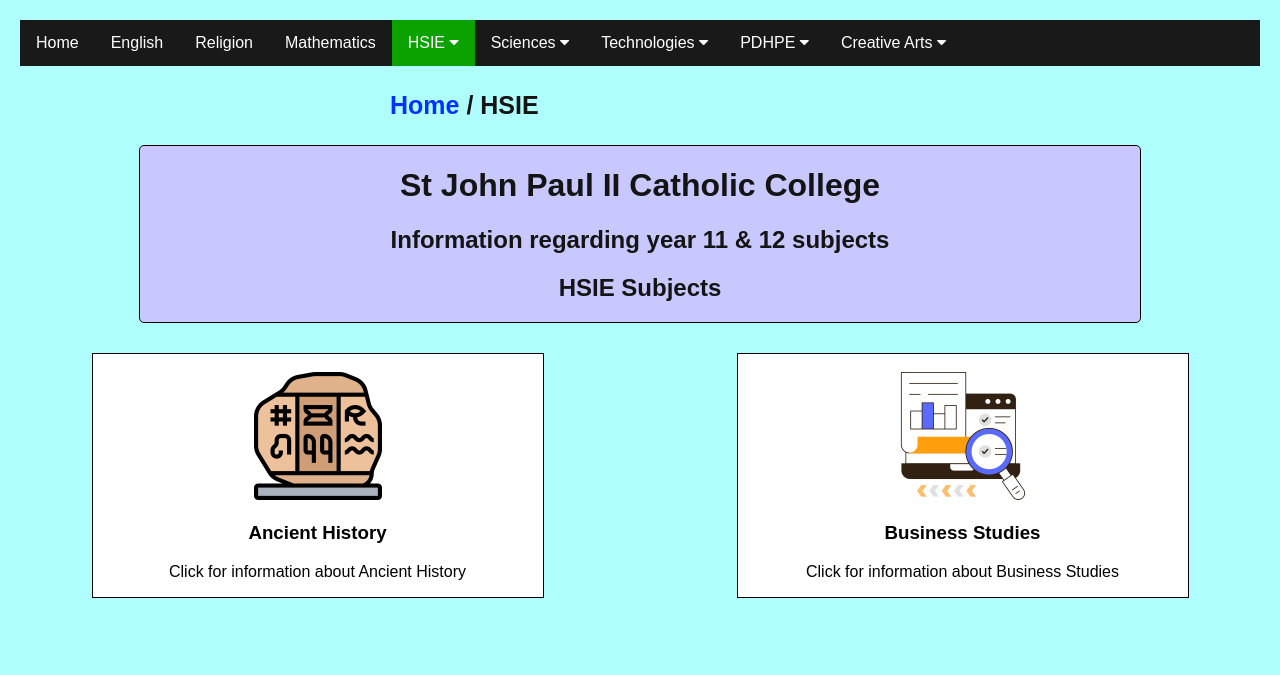
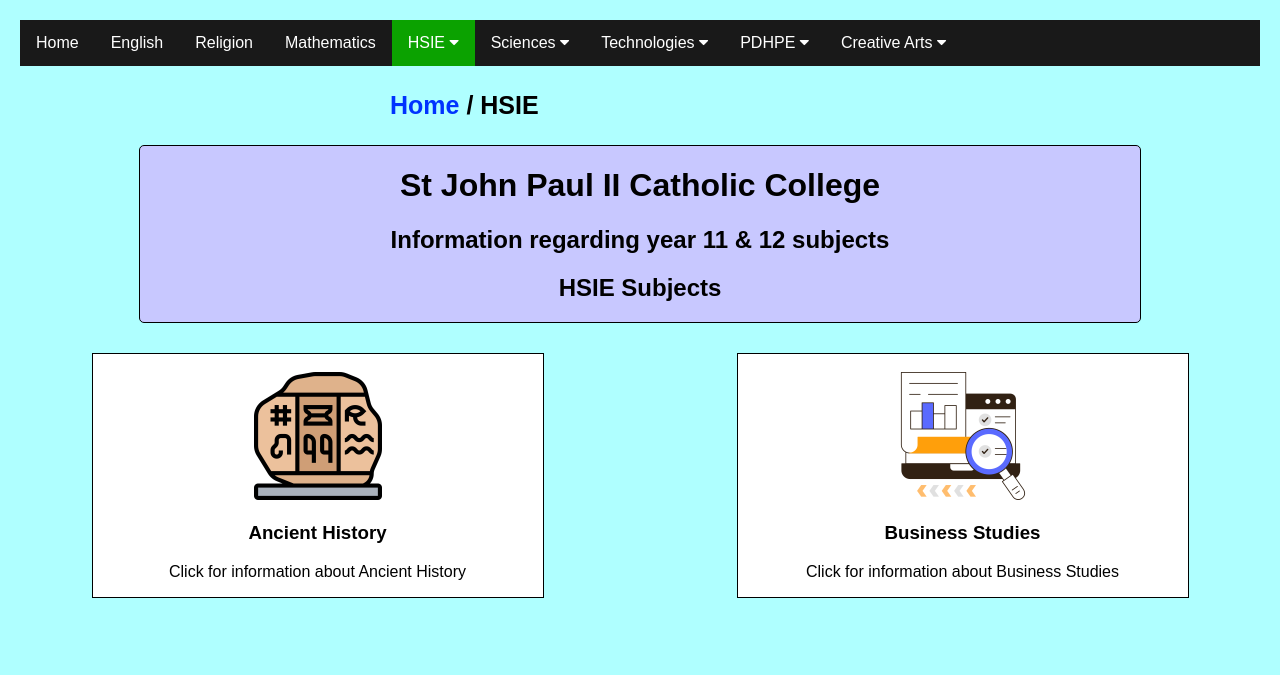
Before and after one commit to stjohnpaul2subjects/stjohnpaul2subjects.github.io, a plain HTML site: page hsie.html in a window 1280 px wide. Shown: the top 675 px of the page. Drawn offline with Linux system fonts and the light colour scheme.

Commit message:
Update secindex.css

```diff
--- a/secindex.css
+++ b/secindex.css
@@ -1,7 +1,6 @@
 body {
     font-family: sans-serif, Arial;
     background-color: rgb(175, 255, 255);
-    color: rgb(20, 20, 20);
     margin: 20px;
 }
 
```
